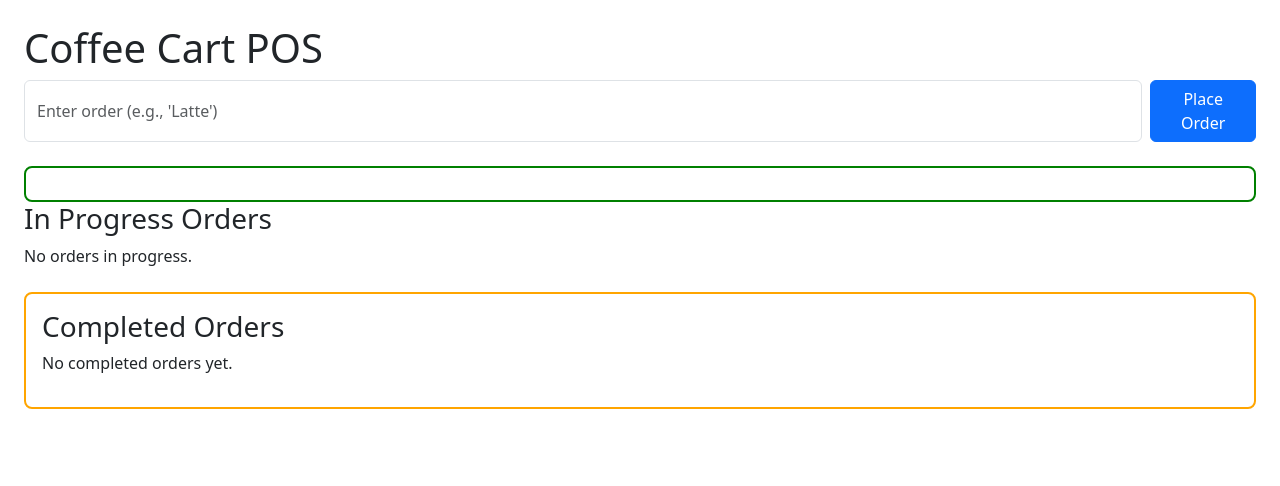
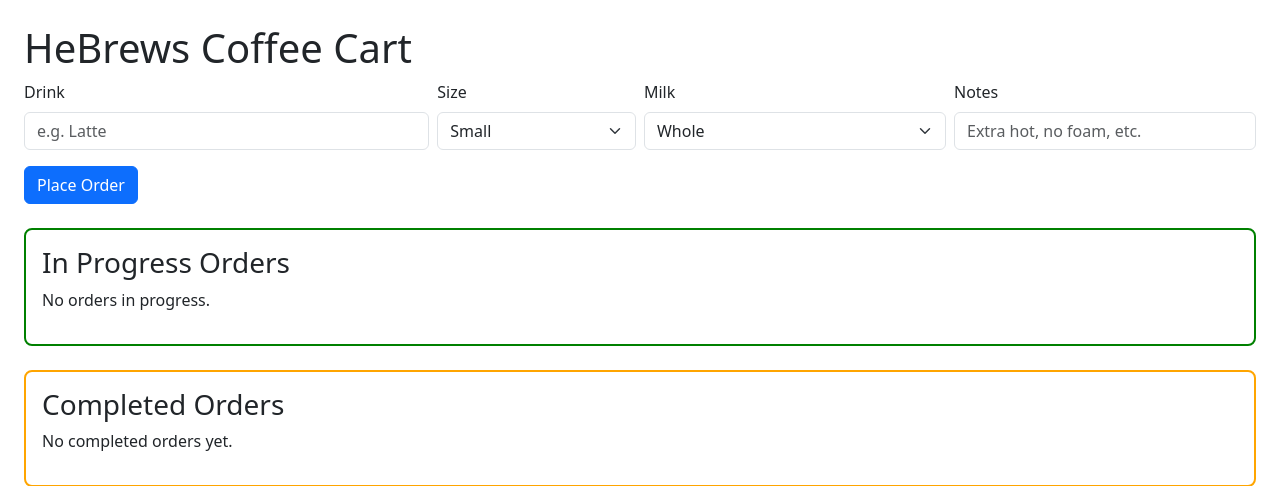
Before and after one commit to kyoussef777/st-marks-fiteer, a Flask app: page / in a window 1280 px wide. Shown: the top 486 px of the page. Run offline with Flask 3, Linux system fonts and the light colour scheme; data that the repository does not hold is empty.

Commit message:
Updating UI and flask to accomodate more features

```diff
--- a/app/main.py
+++ b/app/main.py
@@ -2,7 +2,9 @@ from flask import Flask, g, render_template, request, redirect, url_for
 import sqlite3
 
 app = Flask(__name__)
-DATABASE = '/app/db.sqlite3'  # Make sure this path matches your mounted volume
+DATABASE = '/app/db.sqlite3'  # This should match your mounted volume
+
+# ---------- Database helpers ----------
 
 def get_db():
     db = getattr(g, '_database', None)
@@ -23,12 +25,17 @@ def create_tables():
         CREATE TABLE IF NOT EXISTS orders (
             id INTEGER PRIMARY KEY AUTOINCREMENT,
             item TEXT NOT NULL,
+            size TEXT,
+            milk TEXT,
+            notes TEXT,
             status TEXT NOT NULL,
             created_at TEXT NOT NULL
         )
     """)
     db.commit()
     db.close()
+
+# ---------- Routes ----------
 
 @app.route('/')
 def index():
@@ -39,9 +46,15 @@ def index():
 @app.route('/order', methods=['POST'])
 def order():
     item = request.form['item']
+    size = request.form.get('size')
+    milk = request.form.get('milk')
+    notes = request.form.get('notes')
+
     db = get_db()
-    db.execute('INSERT INTO orders (item, status, created_at) VALUES (?, ?, datetime("now"))',
-               (item, 'pending'))
+    db.execute(
+        'INSERT INTO orders (item, size, milk, notes, status, created_at) VALUES (?, ?, ?, ?, ?, datetime("now"))',
+        (item, size, milk, notes, 'pending')
+    )
     db.commit()
     return redirect(url_for('index'))
 
@@ -52,6 +65,15 @@ def update_status(order_id, status):
     db.commit()
     return redirect(url_for('index'))
 
+@app.route('/delete_order/<int:order_id>', methods=['POST'])
+def delete_order(order_id):
+    db = get_db()
+    db.execute('DELETE FROM orders WHERE id = ?', (order_id,))
+    db.commit()
+    return redirect(url_for('index'))
+
+# ---------- Entry point ----------
+
 if __name__ == "__main__":
     create_tables()
     app.run(host='0.0.0.0', port=5000)
--- a/app/templates/index.html
+++ b/app/templates/index.html
@@ -2,7 +2,7 @@
 <html lang="en">
 <head>
   <meta charset="UTF-8" />
-  <title>Coffee Cart POS</title>
+  <title>HeBrews Coffee Cart</title>
   <link href="https://cdn.jsdelivr.net/npm/bootstrap@5.3.0/dist/css/bootstrap.min.css" rel="stylesheet" />
   <style>
     .pending-orders {
@@ -20,34 +20,70 @@
   </style>
 </head>
 <body class="p-4">
-  <h1>Coffee Cart POS</h1>
+  <h1>HeBrews Coffee Cart</h1>
 
-  <form action="{{ url_for('order') }}" method="post" class="mb-4 d-flex">
-    <input
-      type="text"
-      name="item"
-      class="form-control me-2"
-      placeholder="Enter order (e.g., 'Latte')"
-      required
-    />
-    <button class="btn btn-primary" type="submit">Place Order</button>
+  <form action="{{ url_for('order') }}" method="post" class="mb-4">
+    <div class="row g-2 align-items-end">
+        <div class="col-md-4">
+        <label for="item" class="form-label">Drink</label>
+        <input type="text" name="item" id="item" class="form-control" placeholder="e.g. Latte" required>
+        </div>
+
+        <div class="col-md-2">
+        <label for="size" class="form-label">Size</label>
+        <select name="size" id="size" class="form-select">
+            <option>Small</option>
+            <option>Medium</option>
+            <option>Large</option>
+        </select>
+        </div>
+
+        <div class="col-md-3">
+        <label for="milk" class="form-label">Milk</label>
+        <select name="milk" id="milk" class="form-select">
+            <option>Whole</option>
+            <option>Oat</option>
+            <option>Soy</option>
+            <option>Almond</option>
+            <option>None</option>
+        </select>
+        </div>
+
+        <div class="col-md-3">
+        <label for="notes" class="form-label">Notes</label>
+        <input type="text" name="notes" id="notes" class="form-control" placeholder="Extra hot, no foam, etc.">
+        </div>
+    </div>
+
+    <div class="mt-3">
+        <button class="btn btn-primary" type="submit">Place Order</button>
+    </div>
   </form>
 
-  <div class="pending-orders"></div>
+
+  <div class="pending-orders">
     <h3>In Progress Orders</h3>
     {% set in_progress = orders | selectattr('status', '!=', 'completed') | list %}
     {% if in_progress %}
         <ul class="list-group">
         {% for order in in_progress %}
         <li class="list-group-item d-flex justify-content-between align-items-center">
-            {{ order.item }} - <strong>{{ order.status }}</strong>
-            <form
-            action="{{ url_for('update_status', order_id=order.id, status='completed') }}"
-            method="post"
-            style="margin: 0"
-            >
+
+        <div>
+            <strong>{{ order.item }}</strong> ({{ order.size }}, {{ order.milk }})
+            {% if order.notes %}
+                <br><small class="text-muted">Note: {{ order.notes }}</small>
+            {% endif %}
+        </div>
+
+        <div class="d-flex gap-2">
+            <form action="{{ url_for('update_status', order_id=order.id, status='completed') }}" method="post" style="margin: 0;">
             <button class="btn btn-success btn-sm">Mark Completed</button>
             </form>
+            <form action="{{ url_for('delete_order', order_id=order.id) }}" method="post" style="margin: 0;">
+            <button class="btn btn-danger btn-sm" onclick="return confirm('Are you sure you want to delete this order?')">Delete</button>
+            </form>
+        </div>
         </li>
         {% endfor %}
         </ul>
@@ -60,15 +96,31 @@
     <h3>Completed Orders</h3>
     {% set completed = orders | selectattr('status', 'equalto', 'completed') | list %}
     {% if completed %}
-      <ul class="list-group">
+        <ul class="list-group">
         {% for order in completed %}
         <li class="list-group-item d-flex justify-content-between align-items-center">
-          {{ order.item }} - <strong>{{ order.status }}</strong>
+
+        <div>
+            <strong>{{ order.item }}</strong> ({{ order.size }}, {{ order.milk }})
+            {% if order.notes %}
+                <br><small class="text-muted">Note: {{ order.notes }}</small>
+            {% endif %}
+        </div>
+
+
+        <div class="d-flex gap-2">
+            <form action="{{ url_for('update_status', order_id=order.id, status='pending') }}" method="post" style="margin: 0;">
+            <button class="btn btn-warning btn-sm">Mark In Progress</button>
+            </form>
+            <form action="{{ url_for('delete_order', order_id=order.id) }}" method="post" style="margin: 0;">
+            <button class="btn btn-danger btn-sm" onclick="return confirm('Are you sure you want to delete this order?')">Delete</button>
+            </form>
+        </div>
         </li>
         {% endfor %}
-      </ul>
+        </ul>
     {% else %}
-      <p>No completed orders yet.</p>
+        <p>No completed orders yet.</p>
     {% endif %}
   </div>
 </body>
--- a/docker-compose.yml
+++ b/docker-compose.yml
@@ -2,7 +2,7 @@
 services:
   pos:
     # build: .
-    image: hebrew-pos:1.2
+    image: hebrew-pos:1.2.1
     ports:
       - "5000:5000"
     volumes:
```
